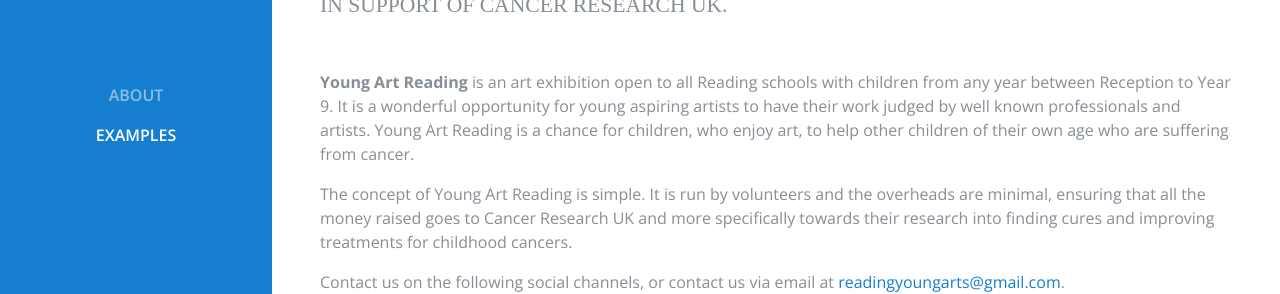
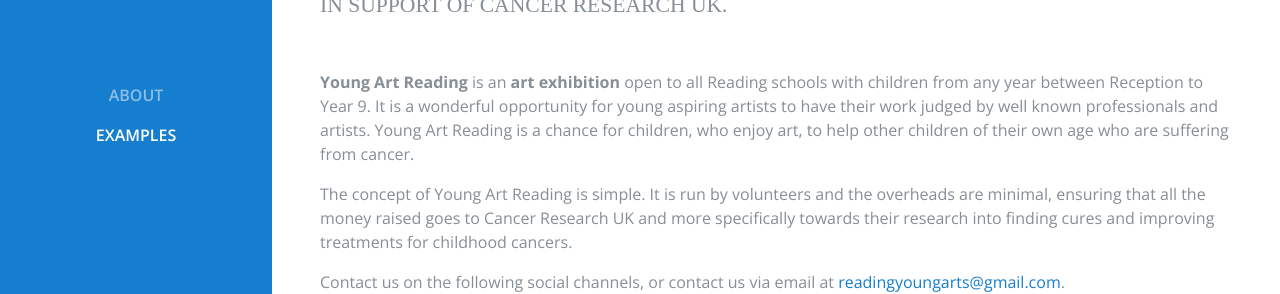
Before and after one commit to CPKING/reading-arts, a plain HTML site: page index.html in a window 1280 px wide. Shown: the part 308-602 px from the top of the page. Drawn offline with nearby package versions, Linux system fonts and the light colour scheme; a web font is replaced by a local one.

Commit message:
Change to add some bold text
...into the main paragraph.

```diff
--- a/index.html
+++ b/index.html
@@ -72,7 +72,7 @@
             <span class="text-primary">Reading</span>
           </h1>
           <div class="subheading mb-5">In Support of Cancer Research UK.</div>
-          <p class="mb-5"><p><b>Young Art Reading</b> is an art exhibition open to all Reading schools with children from any year between Reception to Year 9. It is a wonderful opportunity for young aspiring artists to have their work judged by well known professionals and artists.  Young Art Reading is a chance for children, who enjoy art, to help other children of their own age who are suffering from cancer.</p>
+          <p class="mb-5"><p><b>Young Art Reading</b> is an <b>art exhibition</b> open to all Reading schools with children from any year between Reception to Year 9. It is a wonderful opportunity for young aspiring artists to have their work judged by well known professionals and artists.  Young Art Reading is a chance for children, who enjoy art, to help other children of their own age who are suffering from cancer.</p>
           <p>The concept of Young Art Reading is simple. It is run by volunteers and the overheads are minimal, ensuring that  all the money raised goes to Cancer Research UK and more specifically towards their research into finding cures and improving treatments for childhood cancers.</p>
           <p>Contact us on the following social channels, or contact us via email at <a href="mailto:readingyoungarts@gmail.com">readingyoungarts@gmail.com</a>.</p>
 
```
